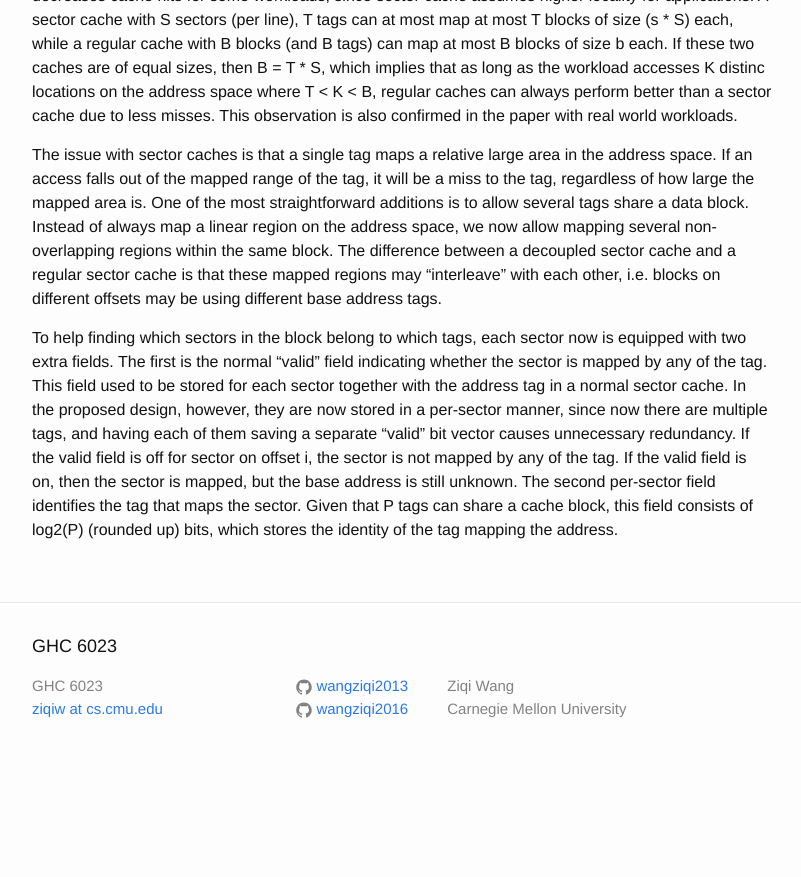
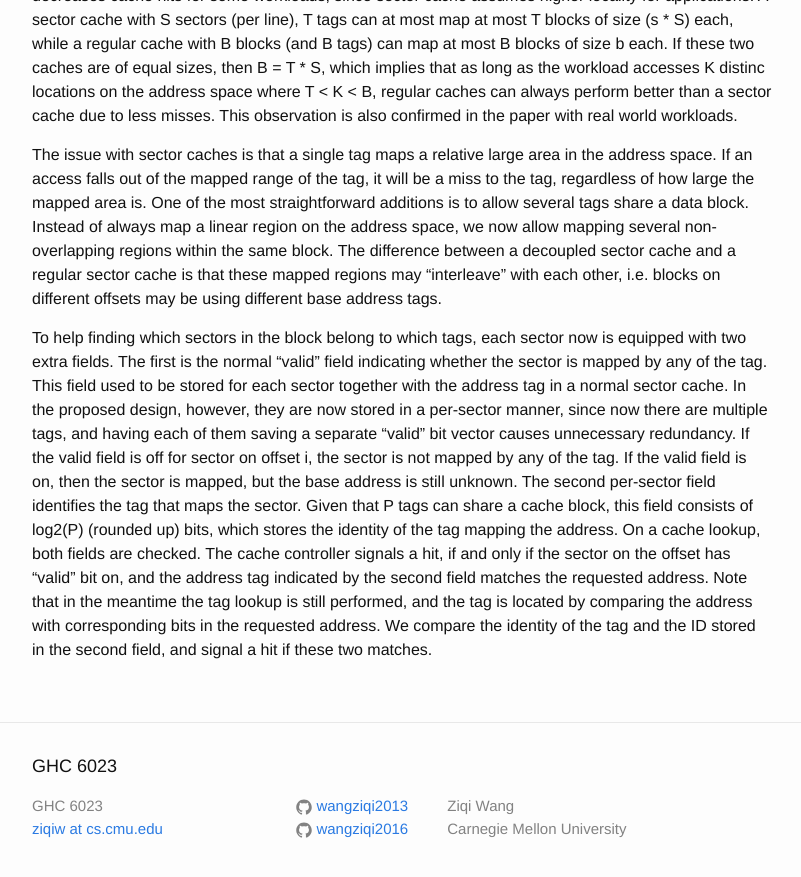
Before and after one commit to wangziqi2013/wangziqi2013.github.io, a Jekyll site: the page built from _posts/2020-05-24-decoupled-sector-caches.markdown, in a window 1280 px wide and 900 px high, scrolled down 1060 px. Shown: the top 877 px of the window, without its empty margins (238-1039 px from the left). Built offline with Jekyll 4.4.1, drawn with Linux system fonts in a browser that asks for light colours; before the commit the page ends 1840 px from its top, so only the background shows below that.

Commit message:
Adding lookup

```diff
--- a/_posts/2020-05-24-decoupled-sector-caches.markdown
+++ b/_posts/2020-05-24-decoupled-sector-caches.markdown
@@ -56,3 +56,8 @@ If the valid field is off for sector on offset i, the sector is not mapped by an
 then the sector is mapped, but the base address is still unknown.
 The second per-sector field identifies the tag that maps the sector. Given that P tags can share a cache block,
 this field consists of log2(P) (rounded up) bits, which stores the identity of the tag mapping the address.
+On a cache lookup, both fields are checked. The cache controller signals a hit, if and only if the sector on the offset
+has "valid" bit on, and the address tag indicated by the second field matches the requested address.
+Note that in the meantime the tag lookup is still performed, and the tag is located by comparing the address with
+corresponding bits in the requested address. We compare the identity of the tag and the ID stored in the second field,
+and signal a hit if these two matches.
```
